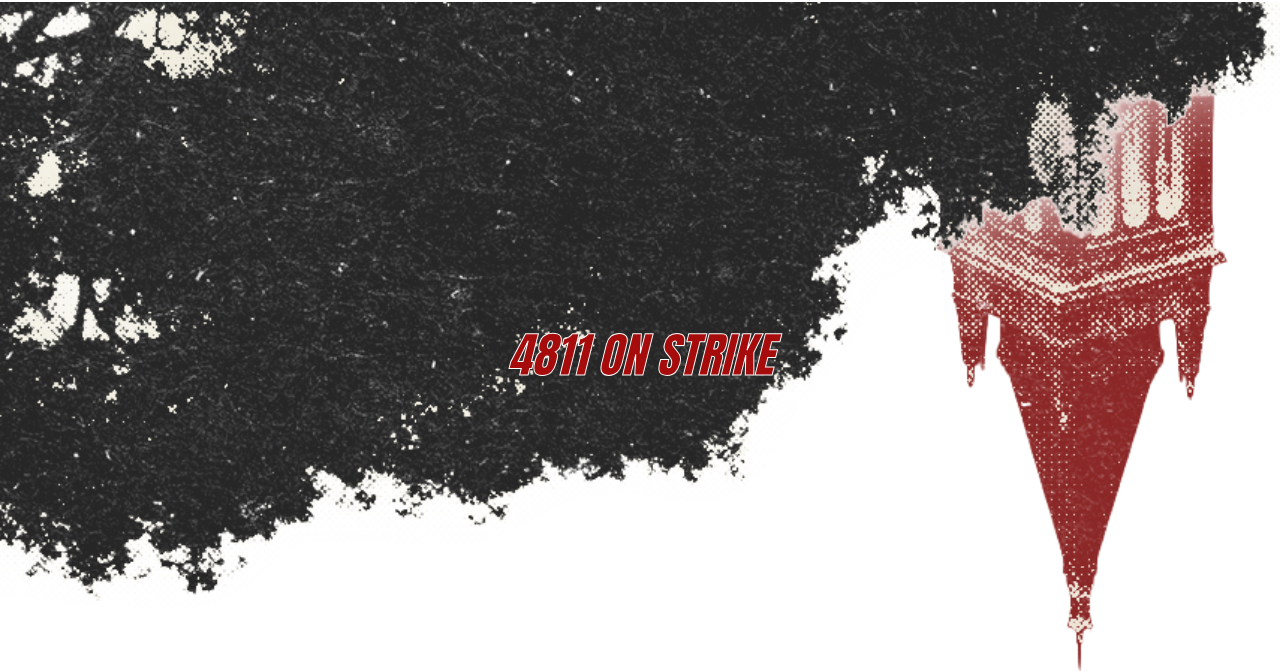
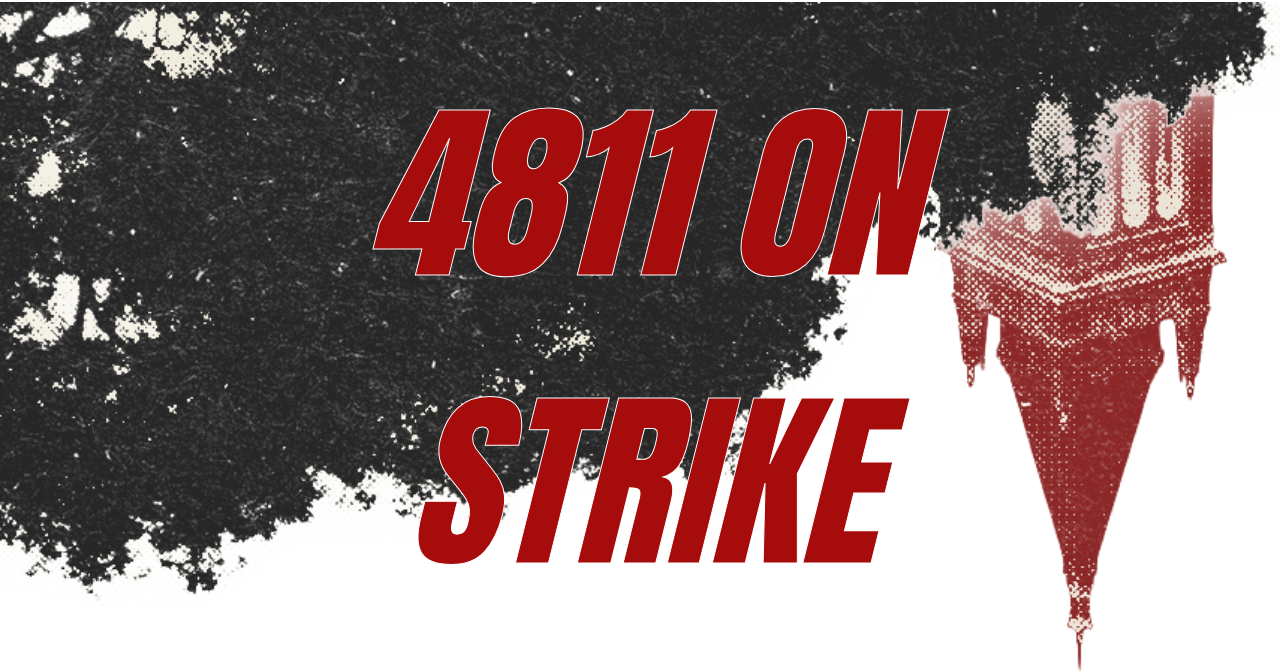
Before and after one commit to peterforberg/strike, a plain HTML site: page index.html in a window 1280 px wide. Shown: the part 61-732 px from the top of the page. Drawn offline with nearby package versions, Linux system fonts and the light colour scheme; a script that the page names is missing.

Commit message:
updated css

```diff
--- a/css/style.css
+++ b/css/style.css
@@ -31,8 +31,8 @@ a:hover {
 #headerText {
     font-family: Impact, Haettenschweiler, 'Arial Narrow Bold', sans-serif;
     color:#A70C0C;
-    font-size: 3rem;
-    line-height: .01 !important;
+    font-size: 15vw;
+    display: block !important
 }
 
 .centered {
```
